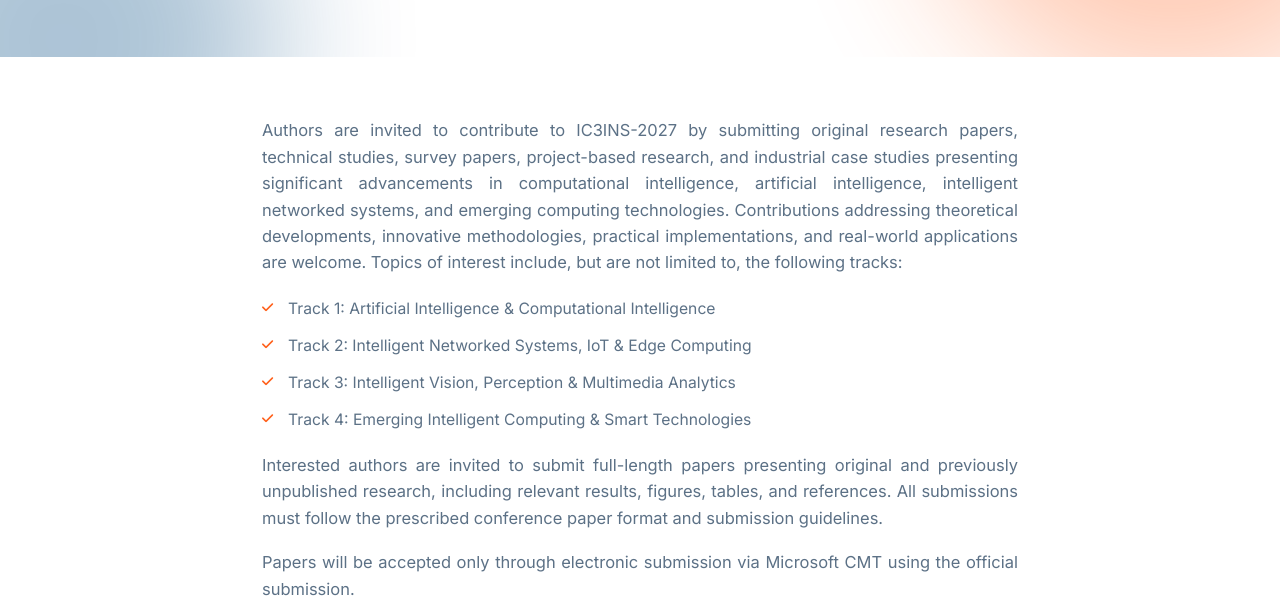
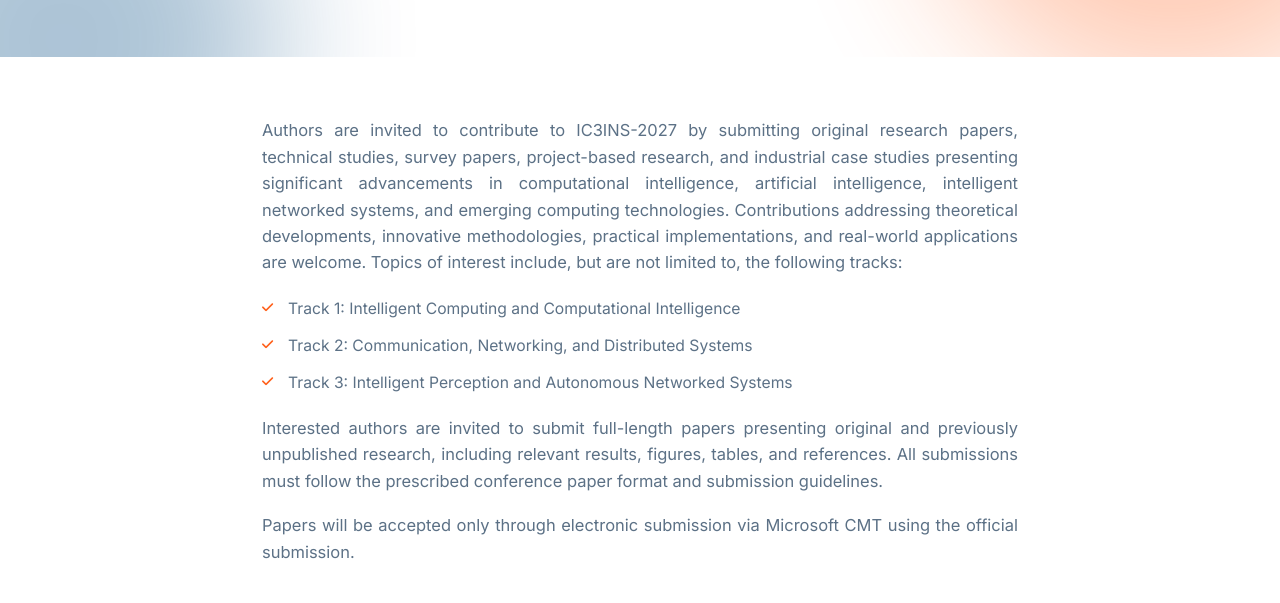
Before and after one commit to AjayKumar095/ic3ins, a plain HTML site: page paper-submission-guidelines.html in a window 1280 px wide. Shown: the part 197-800 px from the top of the page. Drawn offline with Linux system fonts and the light colour scheme.

Commit message:
update tracks

```diff
--- a/paper-submission-guidelines.html
+++ b/paper-submission-guidelines.html
@@ -43,7 +43,7 @@
       <li><a href="cmt-acknowledgement.html">CMT Acknowledgement</a></li>
       <li><a href="contact.html">Contact Us</a></li>
     </ul>
-        <!-- MOBILE MENU OPEN BUTTON -->
+    <!-- MOBILE MENU OPEN BUTTON -->
     <button class="burger" id="burger" aria-label="Open menu">
       <i class="fa-solid fa-bars"></i>
     </button>
@@ -101,10 +101,9 @@
                   include, but are not limited to, the following tracks:</p>
 
                 <ul>
-                  <li>Track 1: Artificial Intelligence &amp; Computational Intelligence</li>
-                  <li>Track 2: Intelligent Networked Systems, IoT &amp; Edge Computing</li>
-                  <li>Track 3: Intelligent Vision, Perception &amp; Multimedia Analytics</li>
-                  <li>Track 4: Emerging Intelligent Computing &amp; Smart Technologies</li>
+                  <li>Track 1: Intelligent Computing and Computational Intelligence</li>
+                  <li>Track 2: Communication, Networking, and Distributed Systems</li>
+                  <li>Track 3: Intelligent Perception and Autonomous Networked Systems</li>
                 </ul>
 
                 <p>Interested authors are invited to submit full-length papers presenting original and previously
@@ -114,7 +113,7 @@
 
                 <p>Papers will be accepted only through electronic submission via Microsoft CMT using the official
                   submission. </p>
-                 <!-- link provided below. -->
+                <!-- link provided below. -->
 
 
                 <!-- <div class="btn-row" style="justify-content:flex-start; margin:26px 0 40px;">
@@ -202,7 +201,8 @@
           </div>
         </div>
         <div class="fbar">
-          <span>© 2027 IC3INS. All rights reserved. School of Computer Science &amp; Engineering, Geeta University</span>
+          <span>© 2027 IC3INS. All rights reserved. School of Computer Science &amp; Engineering, Geeta
+            University</span>
         </div>
       </div>
     </footer>
```
Also changed, not shown: call-for-papers.html (+3 -2 lines).
